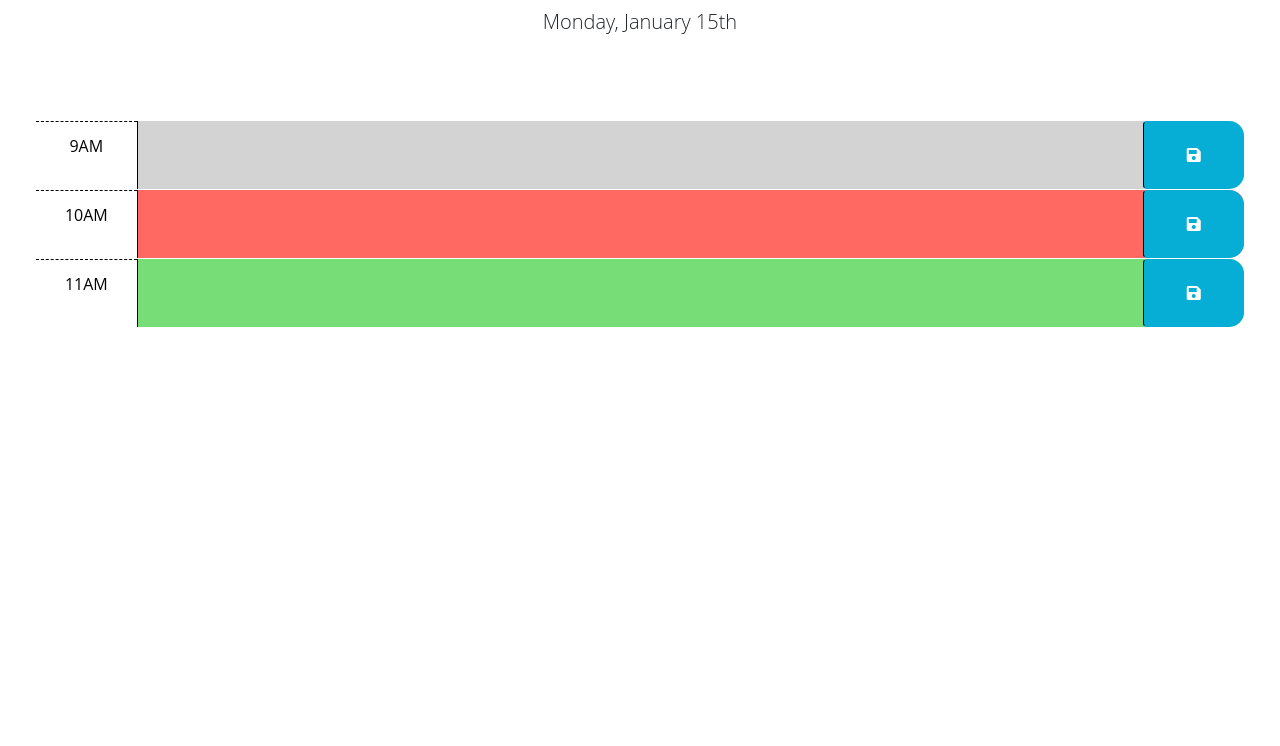
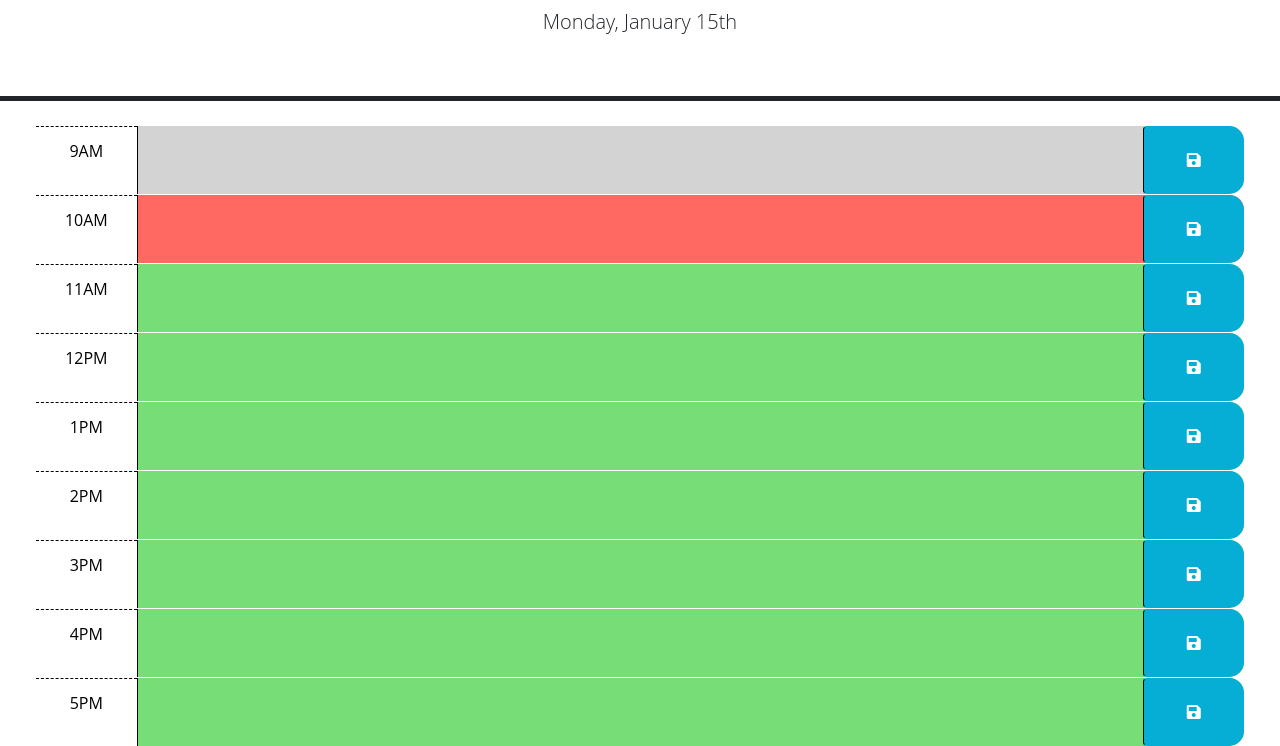
Before and after one commit to DinhN17/workday-scheduler, a plain HTML site: page index.html in a window 1280 px wide. Shown: the part 157-903 px from the top of the page. Before the commit the page ends 800 px from the top, so only its background shows below. Drawn offline with nearby package versions, Linux system fonts and the light colour scheme.

Commit message:
added  color coded for time block

```diff
--- a/Assets/js/script.js
+++ b/Assets/js/script.js
@@ -1,7 +1,8 @@
 // Wrap all code that interacts with the DOM in a call to jQuery to ensure that
 // the code isn't run until the browser has finished rendering all the elements
 // in the html.
-// import advancedFormat from "dayjs/plugin/advancedFormat";
+// var now = dayjs().format('dddd, MMMM Do');
+
 $(function () {
   // TODO: Add a listener for click events on the save button. This code should
   // use the id in the containing time-block as a key to save the user input in
@@ -10,22 +11,30 @@ $(function () {
   // time-block containing the button that was clicked? How might the id be
   // useful when saving the description in local storage?
   //
-  // TODO: Add code to apply the past, present, or future class to each time
-  // block by comparing the id to the current hour. HINTS: How can the id
-  // attribute of each time-block be used to conditionally add or remove the
-  // past, present, and future classes? How can Day.js be used to get the
-  // current hour in 24-hour time?
-  //
-  // TODO: Add code to get any user input that was saved in localStorage and set
-  // the values of the corresponding textarea elements. HINT: How can the id
-  // attribute of each time-block be used to do this?
-  //
-  // TODO: Add code to display the current date in the header of the page.
-  // var now = dayjs();
-  // var customParseFormat = require('dayjs/plugin/customParseFormat')
-  // var advancedFormat = require('dayjs/plugin/advancedFormat');
-  // dayjs.extend(advancedFormat);
-  var reformatDate = dayjs().format('dddd, MMMM Do');
-  $('#currentDay').text(reformatDate);
-  console.log(now);
+
+
+
+  // ID of current time block
+  const currentId = "#hour-" + dayjs().hour();
+  // console.log(currentId);
+
+  // Apply current class to current time block
+  $(currentId).addClass("present");
+  $(currentId).removeClass("future past");
+
+  //Apply past class to previous time block
+  // console.log($(currentId).prevAll());
+  $(currentId).prevAll().addClass("past");
+  $(currentId).prevAll().removeClass("future present");
+
+  //Apply future class to next time block
+  // console.log($(currentId).nextAll());
+  $(currentId).nextAll().addClass("future");
+  $(currentId).nextAll().removeClass("present past");
+
+
+  // Display the current date in the header of the page.
+  var now = dayjs().format('dddd, MMMM Do');
+  $('#currentDay').text(now);
+  // console.log(now);
 });
--- a/index.html
+++ b/index.html
@@ -26,7 +26,7 @@
   </head>
 
   <body>
-    <header class="p-5 mb-4 d-flex flex-column justify-content-center ">
+    <header class="p-5 mb-4 border-bottom border-dark border-5">
       <h1 class="display-3 text-center">Work Day Scheduler</h1>
       <p class="lead text-center">A simple calendar app for scheduling your work day</p>
       <p id="currentDay" class="lead text-center"></p>
@@ -68,6 +68,55 @@
           <i class="fas fa-save" aria-hidden="true"></i>
         </button>
       </div>
+
+      <div id="hour-12" class="row time-block future">
+        <div class="col-2 col-md-1 hour text-center py-3">12PM</div>
+        <textarea class="col-8 col-md-10 description" rows="3"> </textarea>
+        <button class="btn saveBtn col-2 col-md-1" aria-label="save">
+          <i class="fas fa-save" aria-hidden="true"></i>
+        </button>
+      </div>
+
+      <div id="hour-13" class="row time-block future">
+        <div class="col-2 col-md-1 hour text-center py-3">1PM</div>
+        <textarea class="col-8 col-md-10 description" rows="3"> </textarea>
+        <button class="btn saveBtn col-2 col-md-1" aria-label="save">
+          <i class="fas fa-save" aria-hidden="true"></i>
+        </button>
+      </div>
+
+      <div id="hour-14" class="row time-block future">
+        <div class="col-2 col-md-1 hour text-center py-3">2PM</div>
+        <textarea class="col-8 col-md-10 description" rows="3"> </textarea>
+        <button class="btn saveBtn col-2 col-md-1" aria-label="save">
+          <i class="fas fa-save" aria-hidden="true"></i>
+        </button>
+      </div>
+
+      <div id="hour-15" class="row time-block future">
+        <div class="col-2 col-md-1 hour text-center py-3">3PM</div>
+        <textarea class="col-8 col-md-10 description" rows="3"> </textarea>
+        <button class="btn saveBtn col-2 col-md-1" aria-label="save">
+          <i class="fas fa-save" aria-hidden="true"></i>
+        </button>
+      </div>
+
+      <div id="hour-16" class="row time-block future">
+        <div class="col-2 col-md-1 hour text-center py-3">4PM</div>
+        <textarea class="col-8 col-md-10 description" rows="3"> </textarea>
+        <button class="btn saveBtn col-2 col-md-1" aria-label="save">
+          <i class="fas fa-save" aria-hidden="true"></i>
+        </button>
+      </div>
+
+      <div id="hour-17" class="row time-block future">
+        <div class="col-2 col-md-1 hour text-center py-3">5PM</div>
+        <textarea class="col-8 col-md-10 description" rows="3"> </textarea>
+        <button class="btn saveBtn col-2 col-md-1" aria-label="save">
+          <i class="fas fa-save" aria-hidden="true"></i>
+        </button>
+      </div>
+
     </div>
 
     <script src="https://cdnjs.cloudflare.com/ajax/libs/jquery/3.2.1/jquery.min.js"></script>
```
